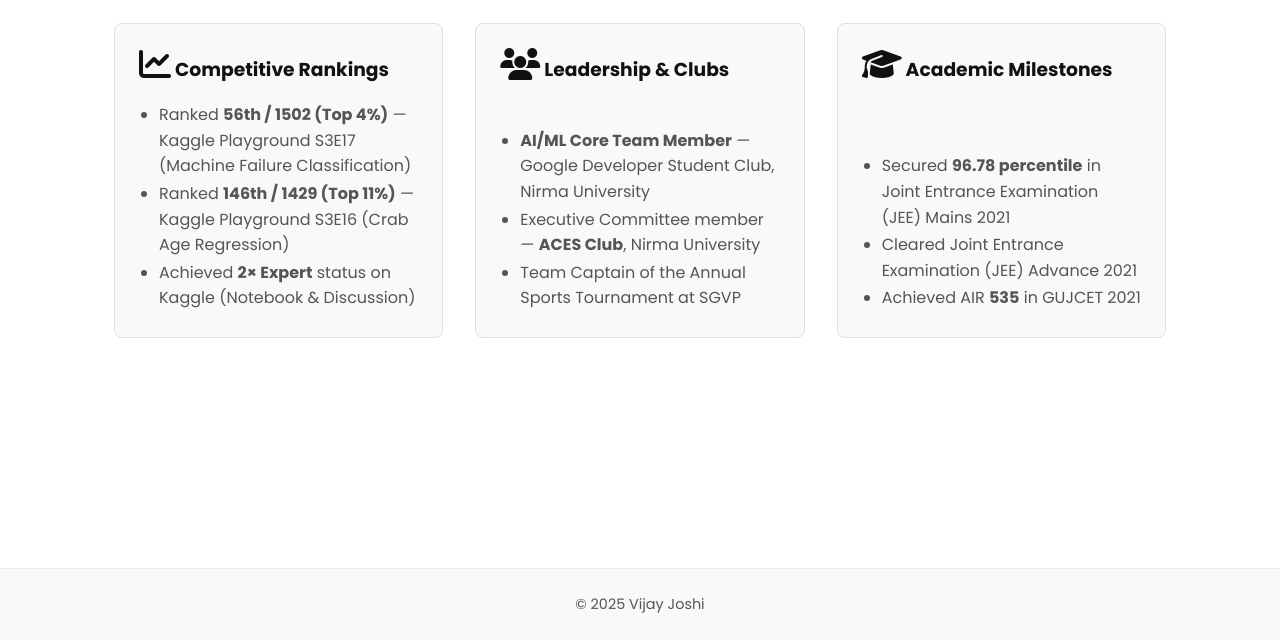
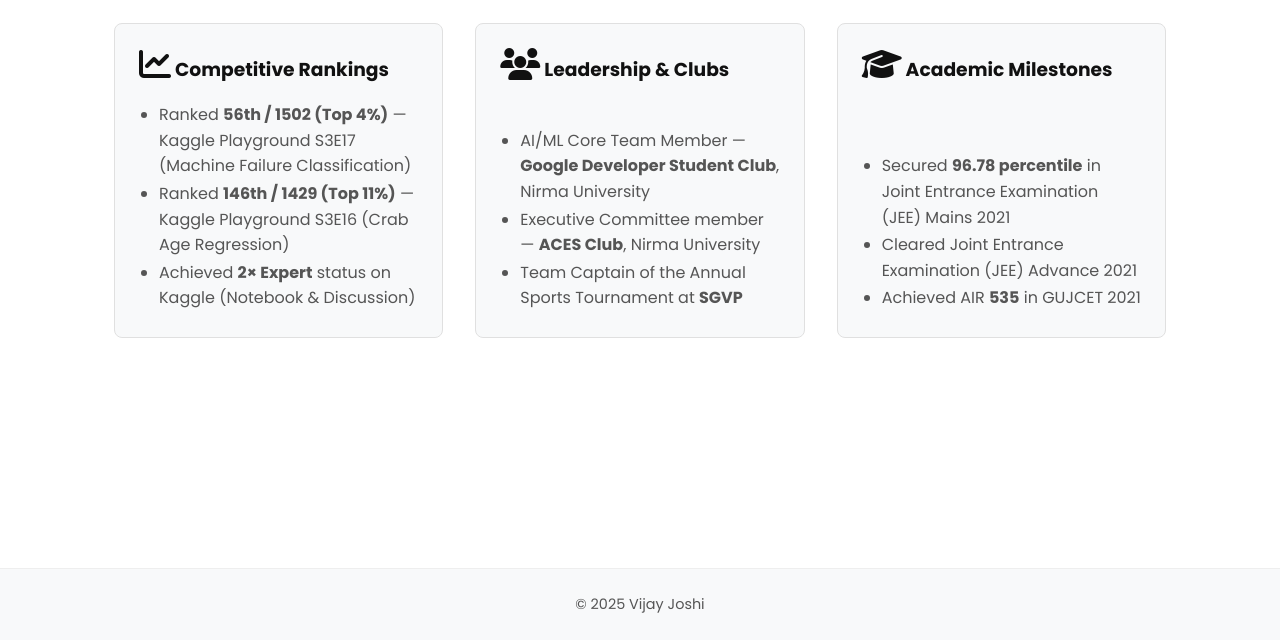
Before and after one commit to VijayJoshi17/portfolio, a plain HTML site: page achievements.html in a window 1280 px wide. Shown: the part 172-812 px from the top of the page. Drawn offline with Linux system fonts and the light colour scheme.

Commit message:
Update achievements.html

```diff
--- a/achievements.html
+++ b/achievements.html
@@ -45,9 +45,9 @@
             <div class="card">
                 <h3><i class="fas fa-users"></i> Leadership & Clubs</h3>
                 <ul>
-                    <li><b>AI/ML Core Team Member</b> — Google Developer Student Club, Nirma University</li>
+                    <li>AI/ML Core Team Member — <b>Google Developer Student Club</b>, Nirma University</li>
                     <li>Executive Committee member — <b>ACES Club</b>, Nirma University</li>
-                    <li>Team Captain of the Annual Sports Tournament at SGVP</li>
+                    <li>Team Captain of the Annual Sports Tournament at <b>SGVP</b></li>
 
                 </ul>
             </div>
```
